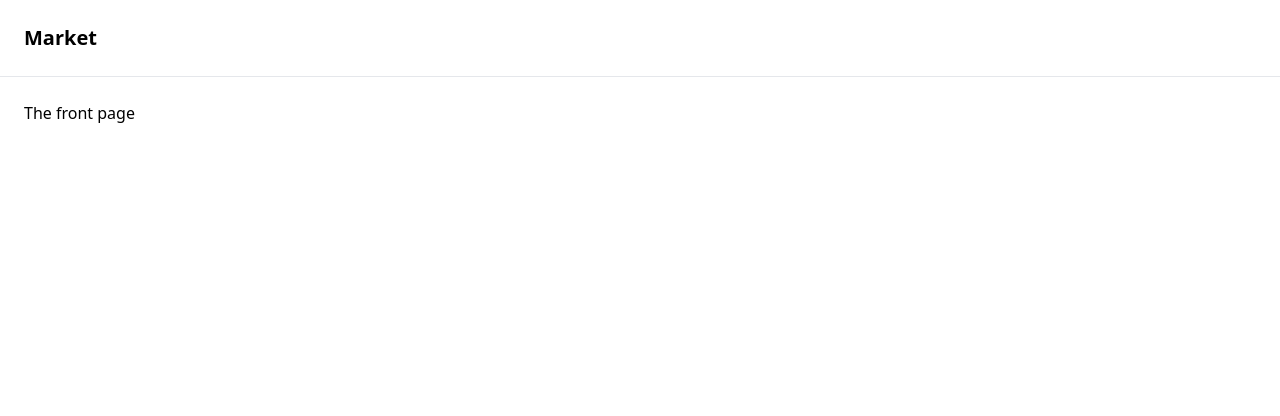
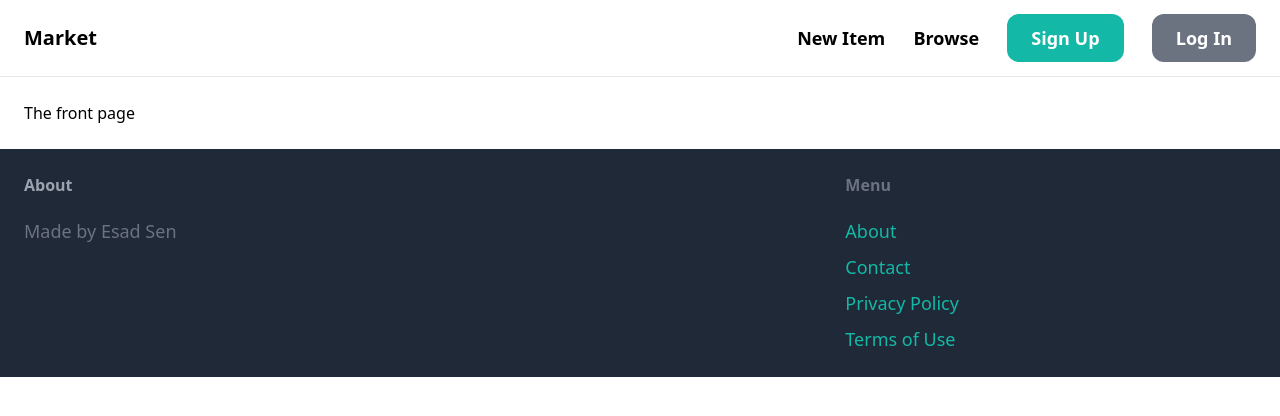
Before and after one commit to esadsen/django-MarketProject, a Django app: page / in a window 1280 px wide. Shown: the top 416 px of the page. Run offline with Django 4.2, Linux system fonts and the light colour scheme; some libraries are stand-ins or nearby versions.

Commit message:
worked on base.html about navbar,footer etc.

```diff
--- a/templates/core/base.html
+++ b/templates/core/base.html
@@ -10,10 +10,40 @@
 <body>
     <nav class="py-6 px-6 flex justify-between items-center border-b border-gray-200">
         <a href="/" class="text-xl font-semibold">Market</a>
+
+        <div class="space-x-6">
+            <a href="#" class="text-lg font-semibold hover:text-gray-500">New Item</a>
+            <a href="#" class="text-lg font-semibold hover:text-gray-500">Browse</a>
+
+            <a href="#" class="px-6 py-3 text-lg font-semibold bg-teal-500 text-white rounded-xl hover:bg-teal-700">Sign Up</a>
+            <a href="#" class="px-6 py-3 text-lg font-semibold bg-gray-500 text-white rounded-xl hover:bg-gray-700">Log In</a>
+
+        </div>
+
     </nav>
     <div class="px-6 py-6">
+
         {%block body%}
         {%endblock body%}
     </div>
+    <footer class="py-6 px-6 flex justify-between bg-gray-800">
+        <div class="w-2/3 pr-10">
+            <h3 class="mb-5 font-semibold text-gray-400">About</h3>
+
+            <p class="text-lg text-gray-500">Made by Esad Sen</p>
+        </div>
+
+        <div class="w-1/3">
+            <h3 class="mb-5 font-semibold text-gray-500">Menu</h3>
+
+            <ul class="space-y-2">
+                <li><a href="#" class="text-lg text-teal-500 hover:text-teal-700">About</a></li>
+                <li><a href="{% url 'contact' %}" class="text-lg text-teal-500 hover:text-teal-700">Contact</a></li>
+                <li><a href="#" class="text-lg text-teal-500 hover:text-teal-700">Privacy Policy</a></li>
+                <li><a href="#" class="text-lg text-teal-500 hover:text-teal-700">Terms of Use</a></li>
+            </ul>
+        </div>
+
+    </footer>
 </body>
 </html>
```
Also changed, not shown: db.sqlite3.
